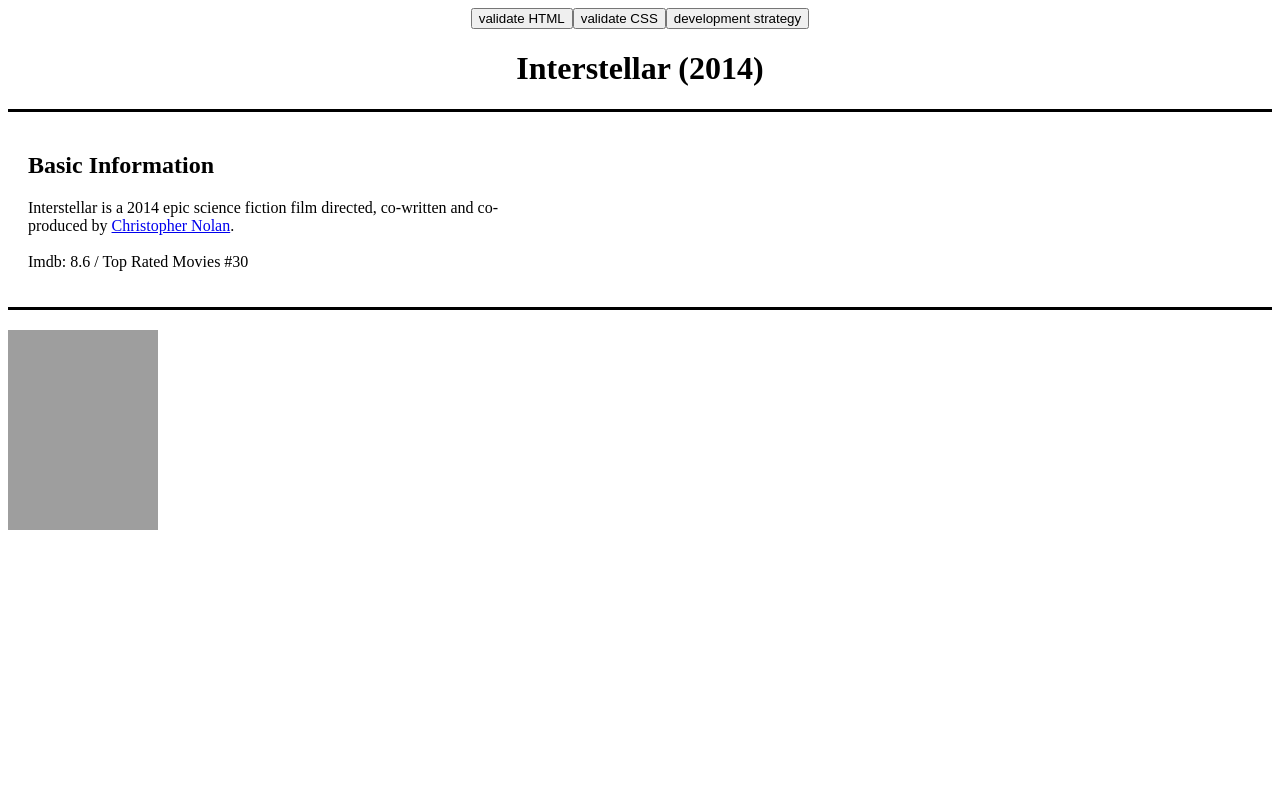
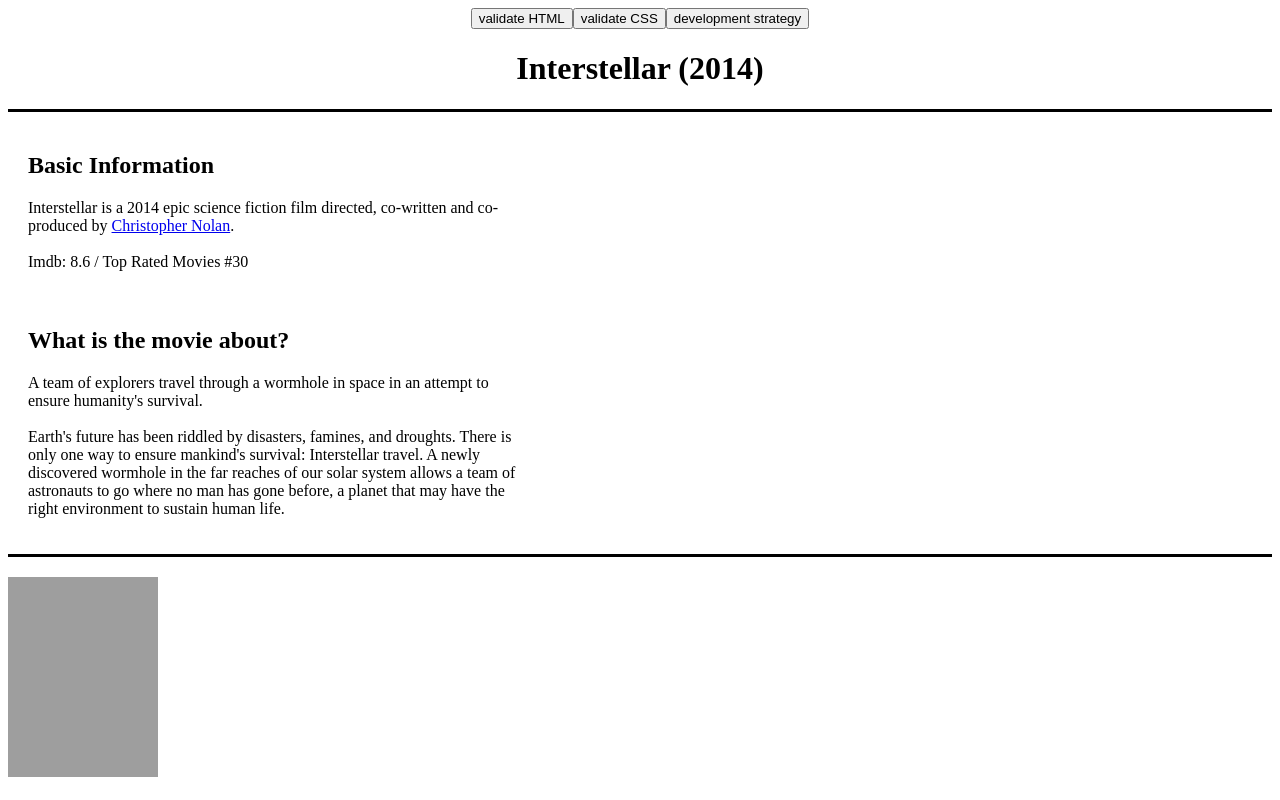
Before and after one commit to oguzkarademir/Module-Project-Basic-Semantic-layout, a plain HTML site: page index.html in a window 1280 px wide. Drawn offline with Linux system fonts and the light colour scheme; grey boxes are pictures that could not be loaded.

Commit message:
added main-text branch

```diff
--- a/index.html
+++ b/index.html
@@ -32,6 +32,19 @@
       font-family: Arial, Helvetica, sans-serif;
     }
 
+    /* main-text */
+    article {
+      width: 50%;
+    }
+
+    article > h2 {
+      font-family: monospace;
+      font-size: 1.5em;
+    }
+    article > p {
+      font-family: Arial, Helvetica, sans-serif;
+    }
+
     /* footer*/
     footer {
       border-style: solid none none none;
@@ -60,6 +73,17 @@
     </div>
   </section>
 
+  <article>
+    <div class="container">
+      <h2>What is the movie about?</h2>
+      <p>
+      A team of explorers travel through a wormhole in space in an attempt to ensure humanity's survival.<br>
+        <br>
+      Earth's future has been riddled by disasters, famines, and droughts. There is only one way to ensure mankind's survival: Interstellar travel. A newly discovered wormhole in the far reaches of our solar system allows a team of astronauts to go where no man has gone before, a planet that may have the right environment to sustain human life.<br>
+      </p>
+    </div>
+  </article>
+
   <footer>
     <img class="footer-img" src="https://user-images.githubusercontent.com/53440164/82506206-77795600-9aff-11ea-882e-dd7724d04014.jpg" alt="interstellar poster">
   </footer>
```
